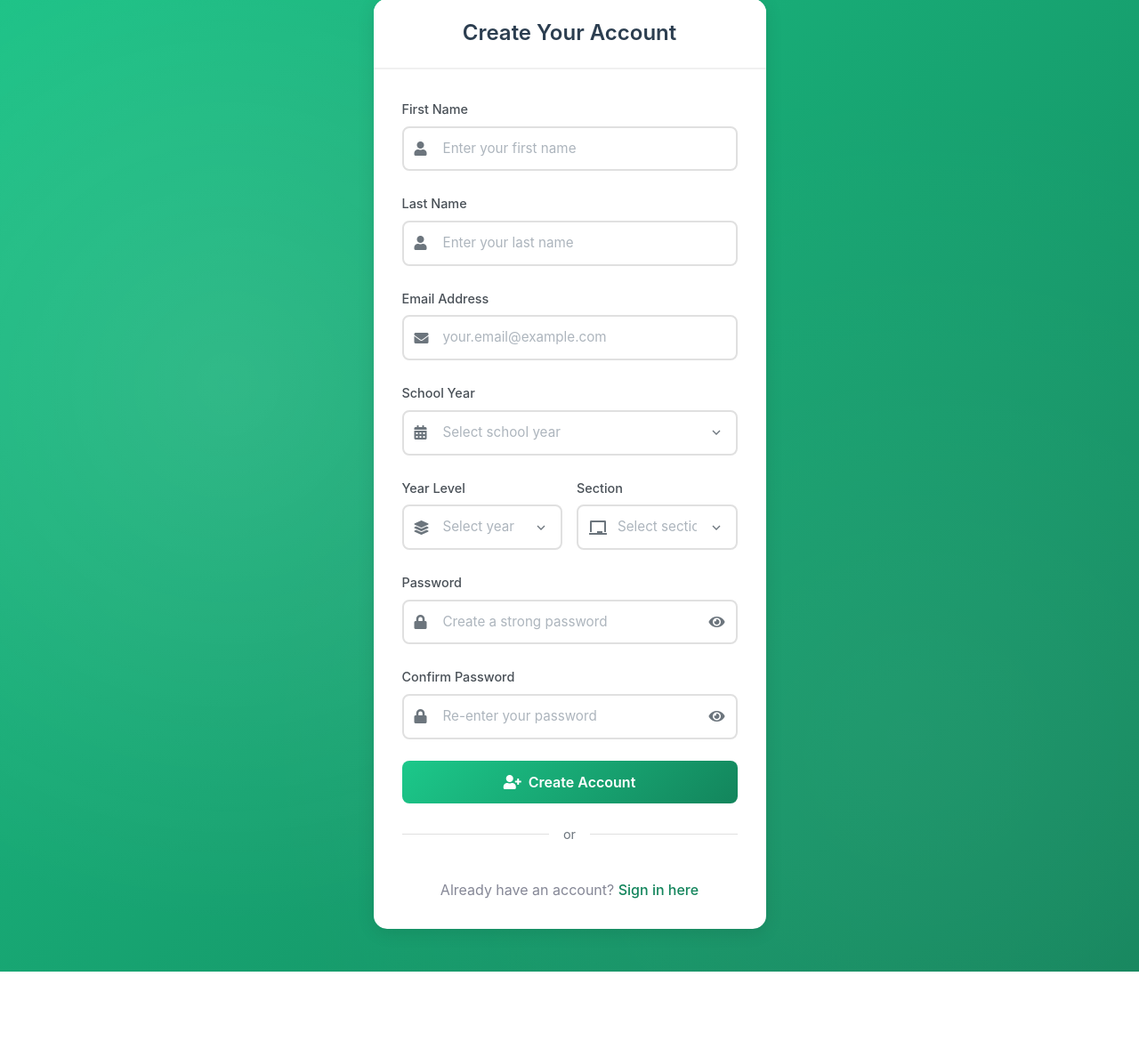
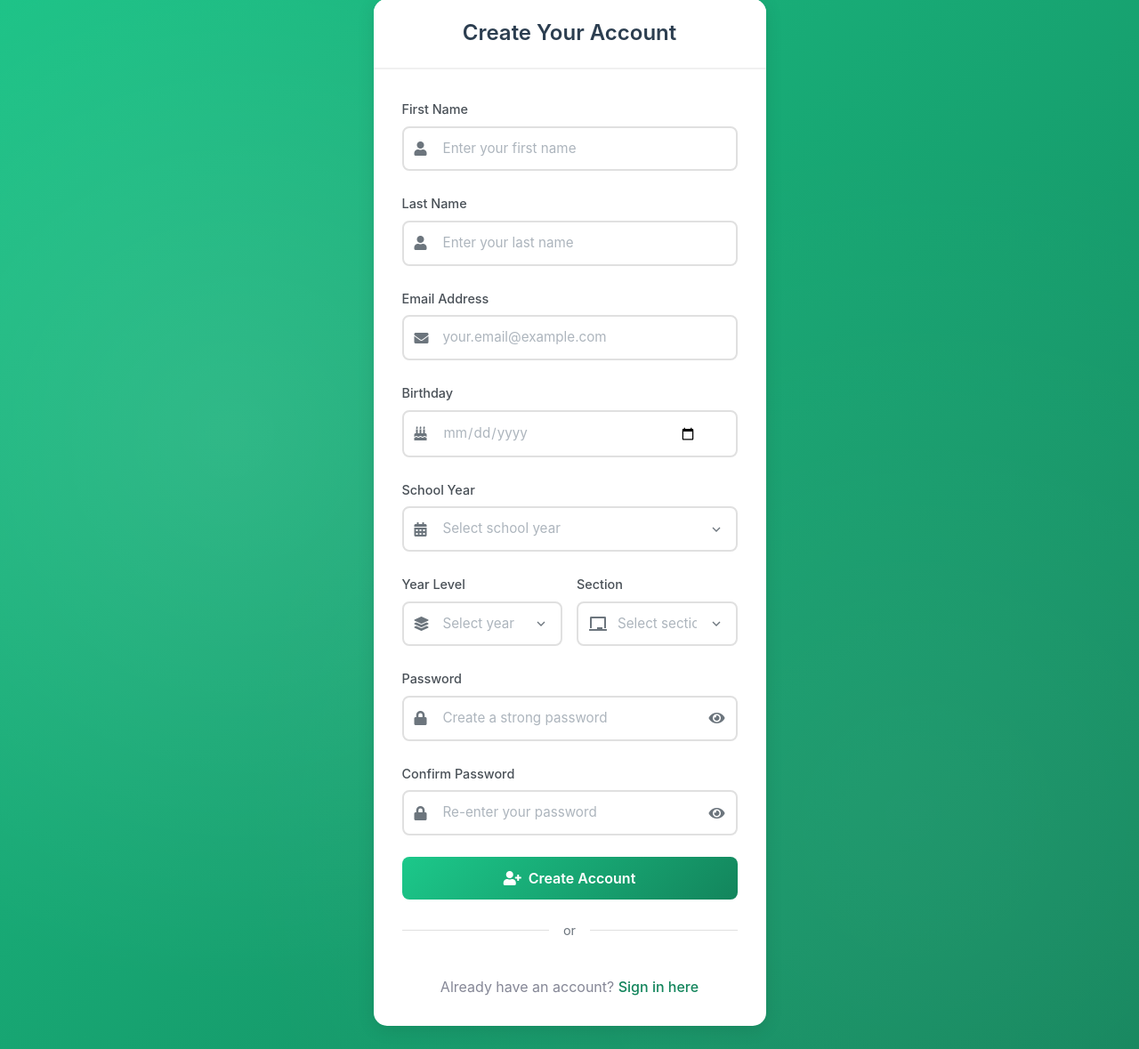
Before and after one commit to AKYL-27/upper-paatan-feedback-system, a Flask app: page /client/register in a window 1280 px wide. Shown: the part 229-1408 px from the top of the page at 89% size. Before the commit the page ends 1321 px from the top, so only its background shows below. Run offline with Flask 3, Linux system fonts and the light colour scheme; some libraries are stand-ins or nearby versions.

Commit message:
Implement birthday input validation
Added birthday input validation to ensure the date is not in the future.

```diff
--- a/templates/client-register.html
+++ b/templates/client-register.html
@@ -164,6 +164,16 @@ body::before {
 .form-control:focus {
     border-color: var(--primary-green);
     box-shadow: 0 0 0 0.2rem rgba(28, 200, 138, 0.15);
+}
+
+/* Date input: keep the empty state looking like a placeholder */
+input[type="date"].form-control {
+    min-height: 3rem;
+    cursor: pointer;
+}
+
+input[type="date"].form-control:invalid {
+    color: var(--placeholder-color);
 }
 
 /* Selects */
@@ -405,6 +415,15 @@ select.form-control option[disabled] {
                         </div>
 
                         <div class="form-group">
+                            <label for="birthday">Birthday</label>
+                            <div class="input-wrapper" id="birthdayWrapper">
+                                <i class="fas fa-birthday-cake input-icon"></i>
+                                <input type="date" class="form-control" id="birthday" name="birthday" required>
+                            </div>
+                            <div class="field-error" id="birthdayError">Please enter a valid birthday that is not in the future.</div>
+                        </div>
+
+                        <div class="form-group">
                             <label for="schoolYear">School Year</label>
                             <div class="input-wrapper">
                                 <i class="fas fa-calendar-alt input-icon"></i>
@@ -513,6 +532,39 @@ const passwordError = document.getElementById('passwordError');
 const confirmPasswordError = document.getElementById('confirmPasswordError');
 const registerForm = document.getElementById('registerForm');
 
+const birthdayInput = document.getElementById('birthday');
+const birthdayWrapper = document.getElementById('birthdayWrapper');
+const birthdayError = document.getElementById('birthdayError');
+
+// Don't allow future dates in the picker (local date, YYYY-MM-DD)
+(function setBirthdayMax() {
+    const t = new Date();
+    const mm = String(t.getMonth() + 1).padStart(2, '0');
+    const dd = String(t.getDate()).padStart(2, '0');
+    birthdayInput.max = `${t.getFullYear()}-${mm}-${dd}`;
+})();
+
+function validateBirthday() {
+    const value = birthdayInput.value;
+    if (!value) {
+        birthdayWrapper.classList.remove('is-invalid', 'is-valid');
+        birthdayError.classList.remove('show');
+        return false;
+    }
+    if (value > birthdayInput.max) {
+        birthdayWrapper.classList.add('is-invalid');
+        birthdayWrapper.classList.remove('is-valid');
+        birthdayError.classList.add('show');
+        return false;
+    }
+    birthdayWrapper.classList.remove('is-invalid');
+    birthdayWrapper.classList.add('is-valid');
+    birthdayError.classList.remove('show');
+    return true;
+}
+
+birthdayInput.addEventListener('change', validateBirthday);
+
 function validatePassword() {
     const value = passwordInput.value;
     if (value.length > 0 && value.length < 8) {
@@ -563,8 +615,9 @@ confirmPasswordInput.addEventListener('input', validateConfirmPassword);
 registerForm.addEventListener('submit', function (e) {
     const passwordOk = validatePassword();
     const confirmOk = validateConfirmPassword();
+    const birthdayOk = validateBirthday();
 
-    if (!passwordOk || !confirmOk) {
+    if (!passwordOk || !confirmOk || !birthdayOk) {
         e.preventDefault();
     }
 });
```
